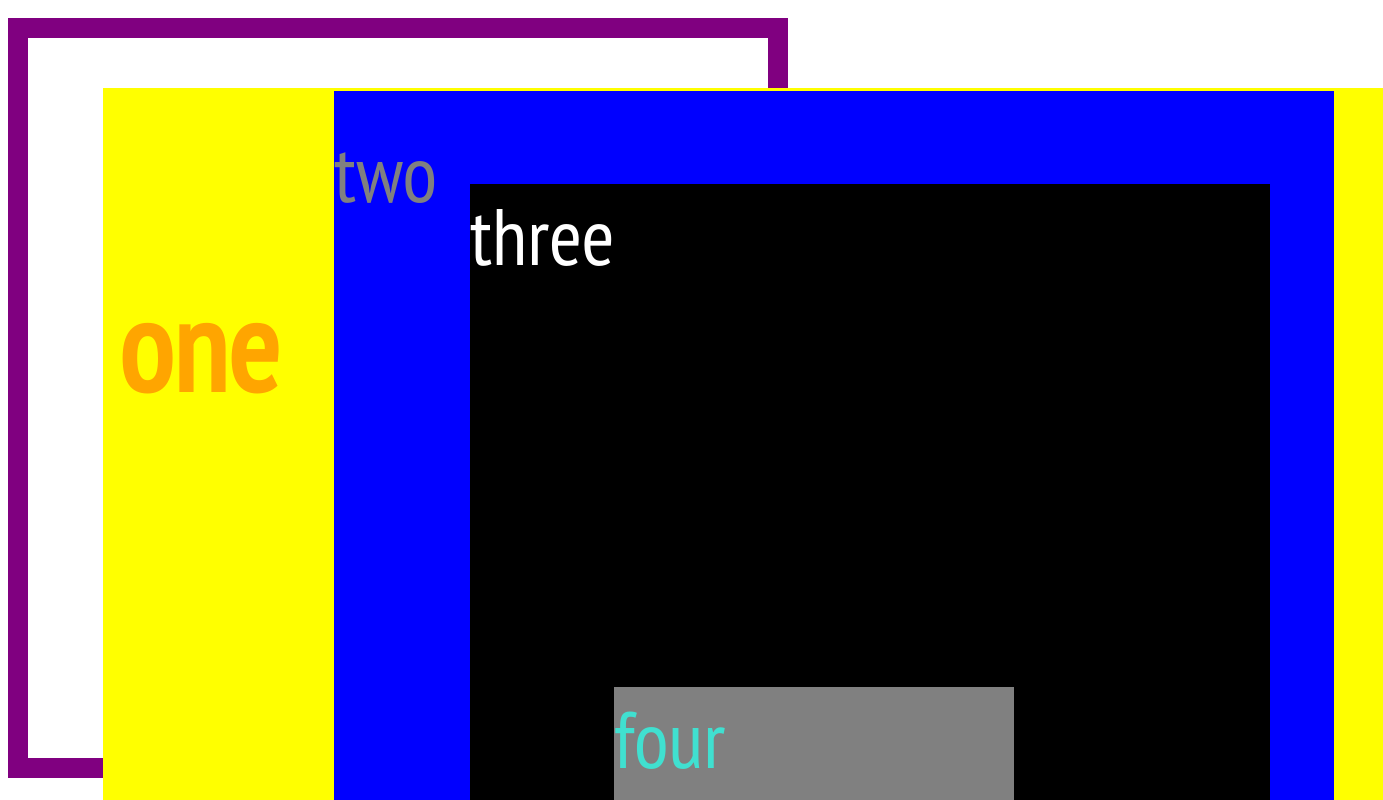
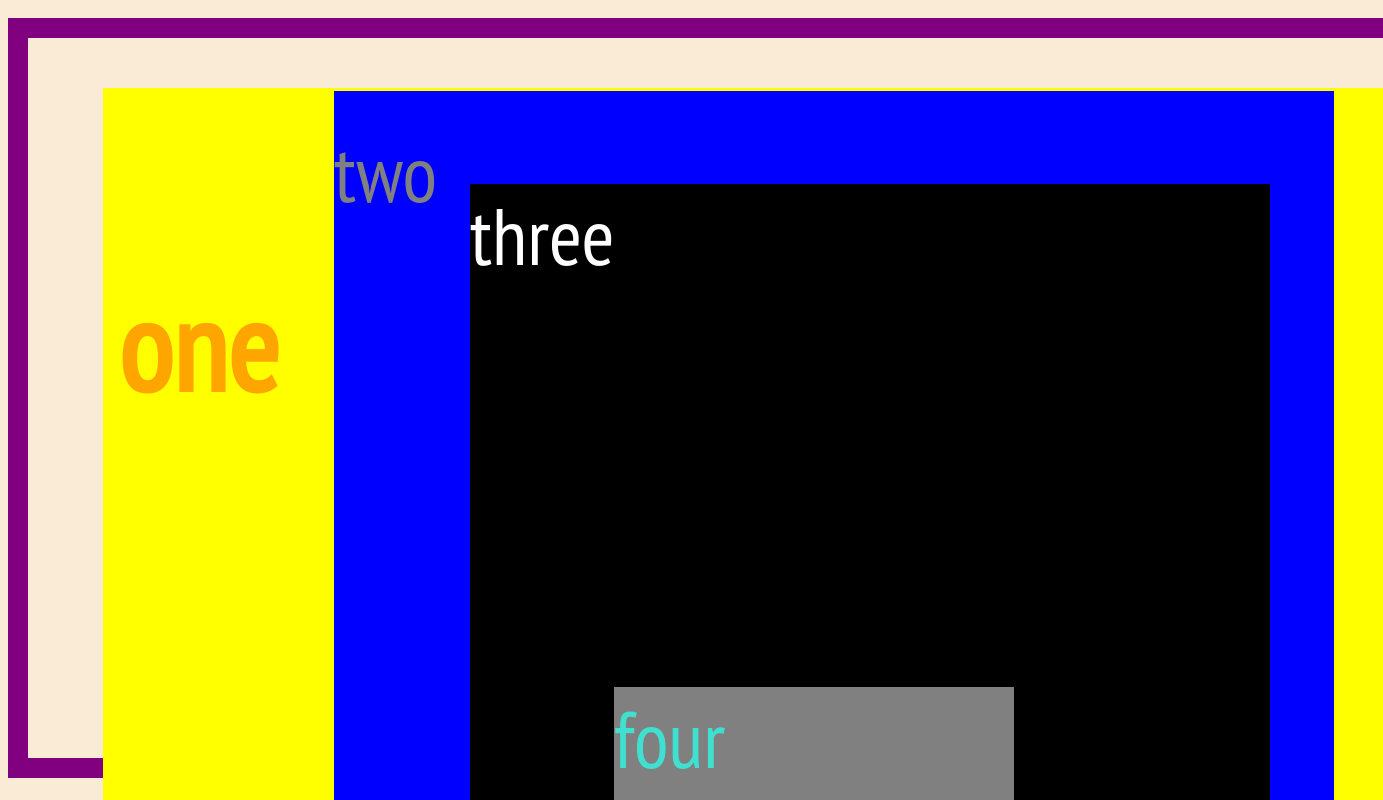
Before and after one commit to hkishawi/html-css-box-in-a-box, a plain HTML site: page index.html in a window 1280 px wide. Shown: the top 800 px of the page, 1383 px wide, since content can reach past the window. Drawn offline with Linux system fonts and the light colour scheme.

Commit message:
final changes

```diff
--- a/styles.css
+++ b/styles.css
@@ -1,8 +1,11 @@
+body {
+    background-color: antiquewhite;
+}
 #container {
-    position: absolute;
+    position: fixed;
     margin-top: 10px;
     height: 77.5%;
-    width: 50%;
+    width: 83em;
     padding: 50px;
     border: solid 20px purple;
     font-family: "PT Sans Narrow";
```
